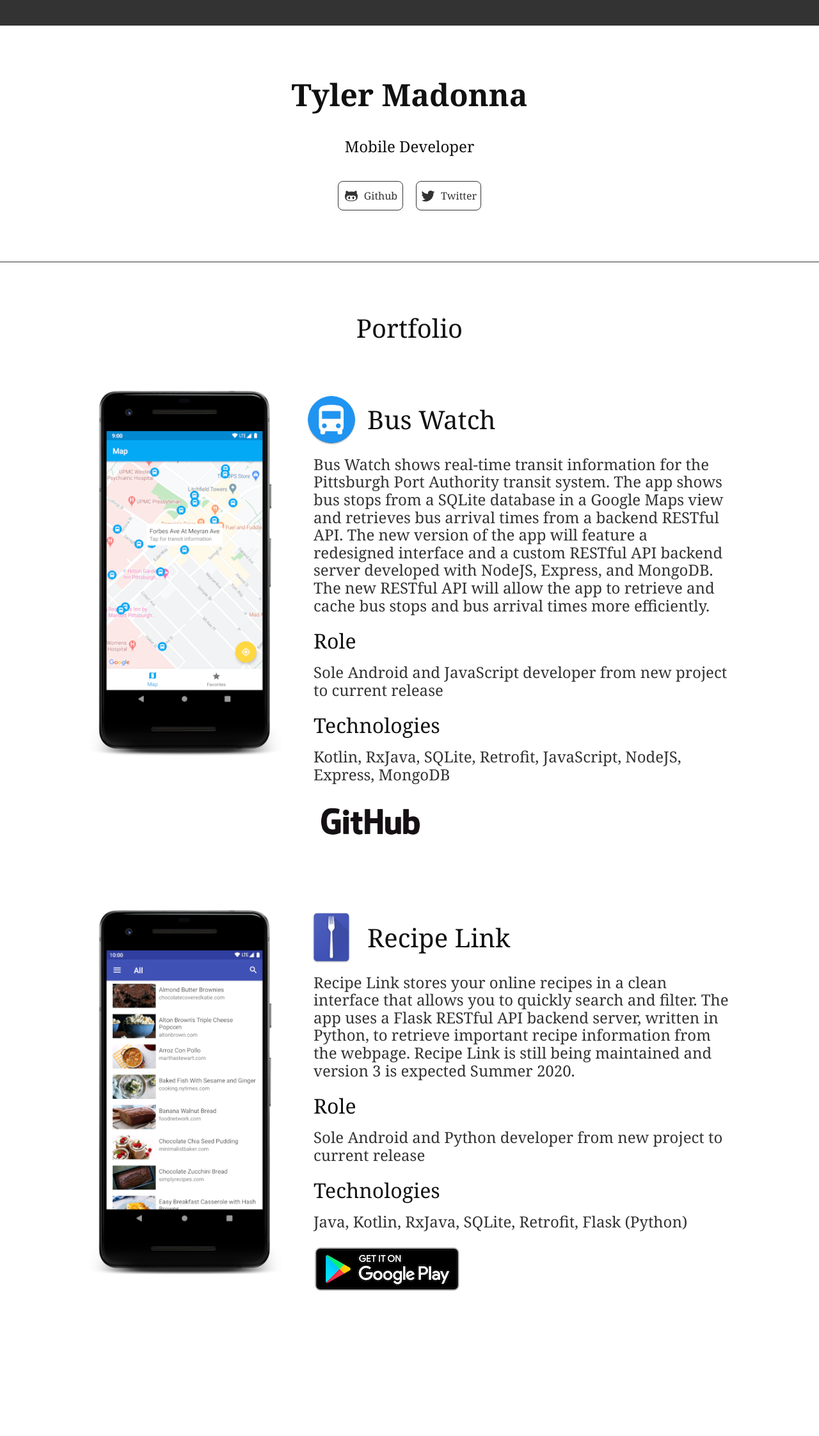
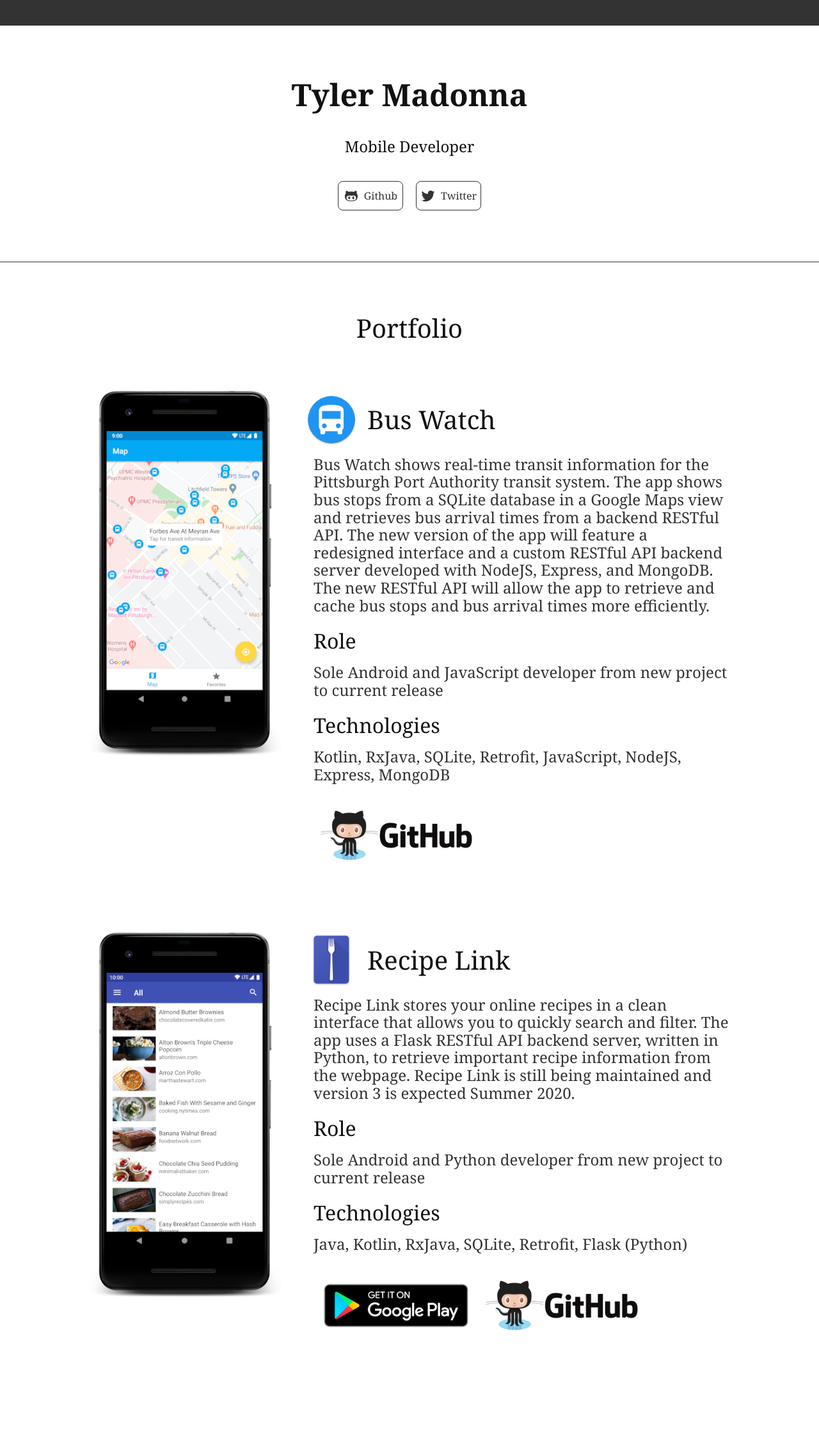
Before and after one commit to tjmadonna/tjmadonna.github.io, a Jekyll site: the page built from index.html, in a window 1280 px wide. Shown: the whole page at 64% size. Built offline with Jekyll 4.4.1, drawn with Linux system fonts in a browser that asks for light colours; before the commit the page ends 2174 px from its top, so only the background shows below that.

Commit message:
Added ability to have both google play and github badges in portfolio

```diff
--- a/assets/css/styles.css
+++ b/assets/css/styles.css
@@ -158,12 +158,14 @@ body {
     color: #111;
 }
 
-.app-store-badge {
-    margin-top: 1.5rem;
+.badge-container {
+    margin-top: 2rem;
+    display: flex;
+    flex-direction: row;
 }
 
-.app-store-badge img {
-    max-height: 73px;
+.badge-container img {
+    max-height: 100px;
 }
 
 @media (max-width: 1000px) {
@@ -183,6 +185,10 @@ body {
 
     .portfolio-section-title {
         font-size: 1.75rem;
+    }
+
+    .badge-container img {
+        max-height: 80px;
     }
 }
 
@@ -228,11 +234,29 @@ body {
     .portfolio-section-title {
         font-size: 1.5rem;
     }
+
+    .badge-container {
+        display: flex;
+        flex-direction: column;
+    }
+
+    .badge-container img {
+        max-height: 75px;
+    }
 }
 
-@media (max-width: 400px) {
+@media (max-width: 450px) {
 
     .header-title {
         font-size: 2.25rem;
     }
+
+    .badge-container {
+        display: flex;
+        flex-direction: column;
+    }
+
+    .badge-container img {
+        max-height: 75px;
+    }
 }
--- a/index.html
+++ b/index.html
@@ -25,10 +25,18 @@ layout: default
         Technologies
       </div>
       {{ item.technologies }}
-      <div class="app-store-badge">
-        <a href="{{ item.url }}">
-          <img src="assets/images/{{ item.link-image }}" alt="{{ item.link-image-alt }}">
-        </a>
+      <div class="badge-container">
+        {% if item.google-play-url %}
+          <a href="{{ item.google-play-url }}">
+            <img src="assets/images/google-play-badge.png" alt="Google Play badge">
+          </a>
+        {% endif %}
+
+        {% if item.github-url %}
+          <a href="{{ item.github-url }}">
+            <img src="assets/images/github-badge.png" alt="GitHub badge">
+          </a>
+        {% endif %}
       </div>
     </div>
   </div>
```
Also changed, not shown: _data/portfolio.yml (+7 -10 lines), assets/images/github-badge.png (added), assets/images/github-logo.png (deleted), assets/images/google-play-badge.png.
